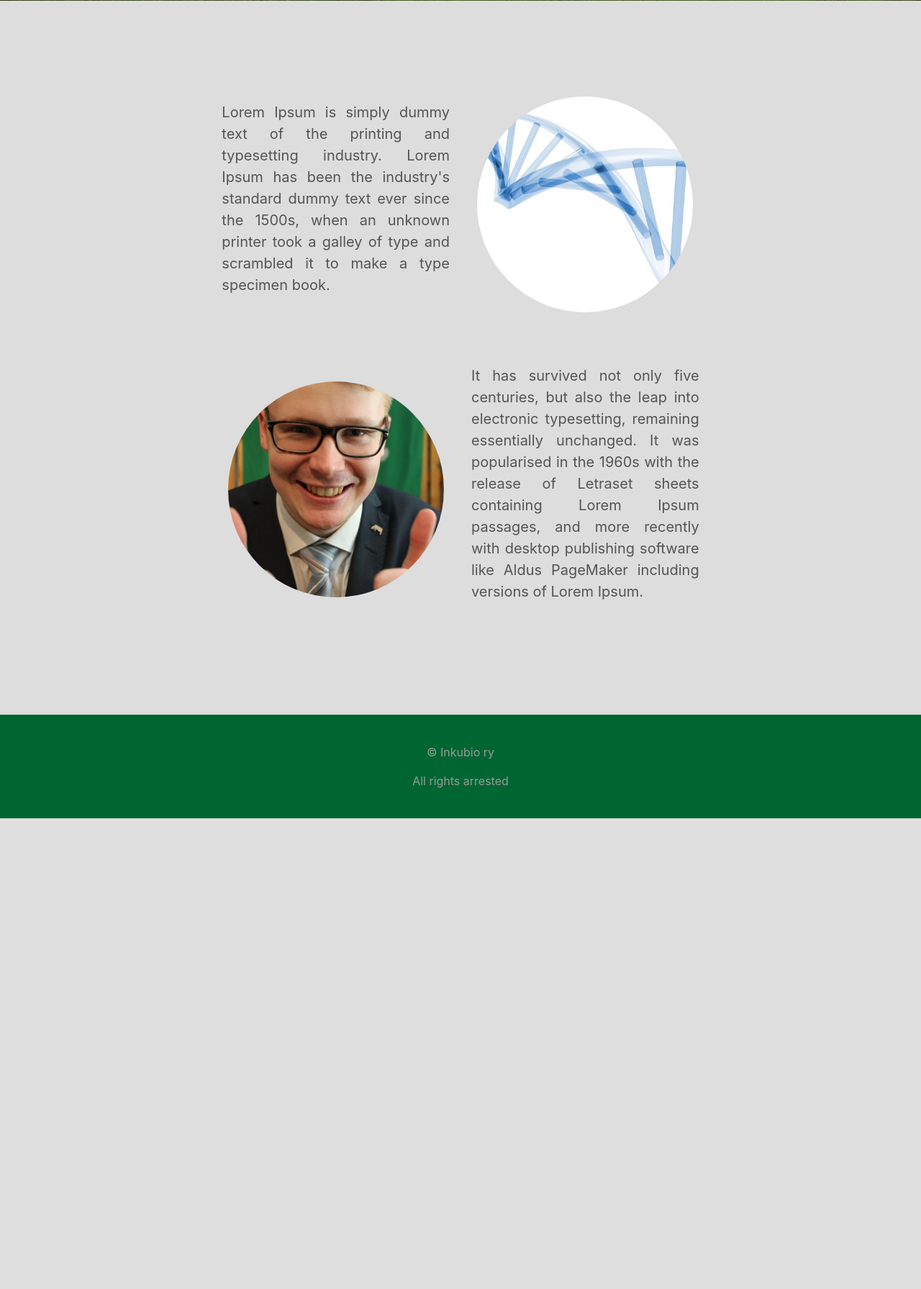
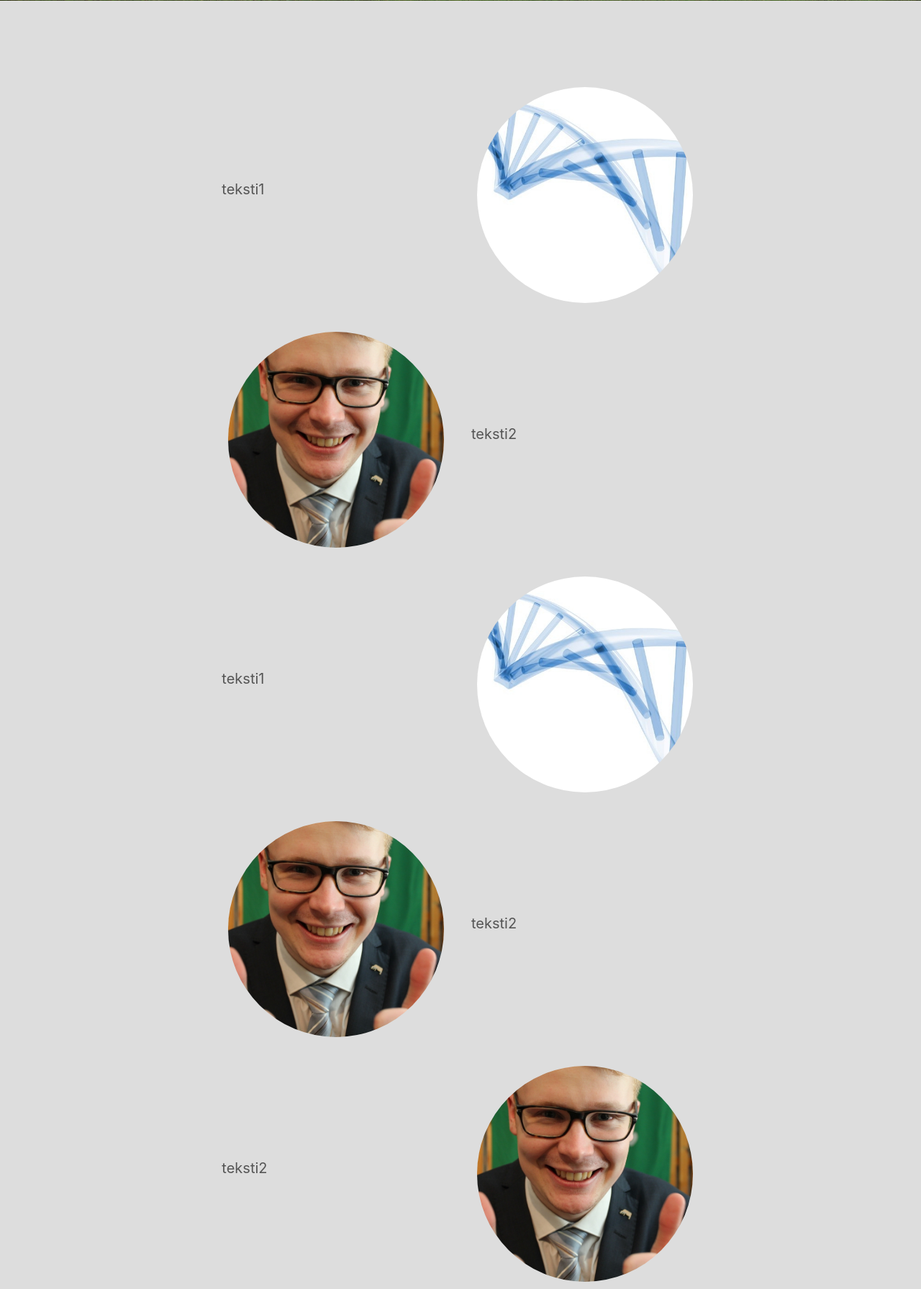
Before and after one commit to Jonesus/suur-inkubio, a WordPress theme: template index.php in a window 1280 px wide. Shown: the part 708-2499 px from the top of the page at 72% size. Before the commit the page ends 1845 px from the top, so only its background shows below. Run offline with PHP 8.4 and a stand-in for WordPress, Linux system fonts and the light colour scheme; the site name, menu and one post (Sample post) are stand-ins, and other content is empty; some libraries are stand-ins or nearby versions.

Commit message:
Refactored file structure

```diff
--- a/content.php
+++ /dev/null
@@ -1,36 +0,0 @@
-<!-- First section -->
-<div class="page-section bg-image" style="background-image: url(<?php bloginfo('template_directory');?>/assets/images/frontpage/etu.jpg);">
-
-  <div class="row">
-    <div class="col-lg-12 title-text text-center">
-      <h1>Suur-Inkubio</h1>
-      <p class="ingress-text">Gotta get dat 75 fuksia</p>
-    </div>
-  </div>
-
-</div>
-<!-- End first section -->
-
-<!-- Second section -->
-<div class="page-section">
-
-  <div class="row row-content justify-content-center">
-    <div class="col-md-6 col-lg-4 align-self-center">
-      <p class="paragraph-text text-justify">Lorem Ipsum is simply dummy text of the printing and typesetting industry. Lorem Ipsum has been the industry's standard dummy text ever since the 1500s, when an unknown printer took a galley of type and scrambled it to make a type specimen book.</p>
-    </div>
-    <div class="col-md-6 col-lg-4 align-self-center text-center">
-      <img class="rounded-circle img-fluid" alt="" src="<?php bloginfo('template_directory');?>/assets/images/frontpage/genes.jpg">
-    </div>
-  </div>
-
-  <div class="row row-content justify-content-center flex-column-reverse flex-md-row">
-    <div class="col-md-6 col-lg-4 align-self-center text-center">
-      <img class="rounded-circle img-fluid" alt="" src="<?php bloginfo('template_directory');?>/assets/images/frontpage/poutsi.jpg">
-    </div>
-    <div class="col-md-6 col-lg-4 align-self-center">
-      <p class="paragraph-text text-justify">It has survived not only five centuries, but also the leap into electronic typesetting, remaining essentially unchanged. It was popularised in the 1960s with the release of Letraset sheets containing Lorem Ipsum passages, and more recently with desktop publishing software like Aldus PageMaker including versions of Lorem Ipsum.</p>
-    </div>
-  </div>
-
-</div>
-<!-- End second section -->
--- /dev/null
+++ b/functions.php
@@ -0,0 +1,15 @@
+<?php
+
+function add_template($filename, $arguments) {
+    # Horrible hack to get path from echoed output
+    ob_start();
+    $basedir = bloginfo('template_directory');
+    $basedir = ob_get_contents();
+    ob_end_clean();
+
+    # Assign args to a new variable for passing namespace to include
+    $args = $arguments;
+    include( locate_template('/template-parts/' . $filename, false, false));
+}
+
+?>
--- a/index.php
+++ b/index.php
@@ -1,5 +1,20 @@
 <?php get_header(); ?>
 
-<?php get_template_part("content"); ?>
+<?php add_template("image-title.php", ["bg-img" => "frontpage/etu.jpg",
+                                       "h1" => "Suur-Inkubio",
+                                       "p" => "Gotta get dat 75 fuksia",]); ?>
+
+<?php add_template("text-image.php", ["rows" => [ ["teksti1", "frontpage/genes.jpg"],
+                                                  ["teksti2", "frontpage/poutsi.jpg"],
+                                                  ["teksti1", "frontpage/genes.jpg"],
+                                                  ["teksti2", "frontpage/poutsi.jpg"],
+                                                  ["teksti2", "frontpage/poutsi.jpg"],
+                                                ]]); ?>
+
+<?php add_template("image-title.php", ["bg-img" => "frontpage/kiva.jpg",
+                                       "h1" => "Kalja on hyvää",
+                                       "p" => "Kimble on huono peli",]); ?>
+
+
 
 <?php get_footer(); ?>
--- /dev/null
+++ b/template-parts/image-title.php
@@ -0,0 +1,14 @@
+<!-- First section -->
+<div class="page-section bg-image" style="<?php
+        $imgname = $args["bg-img"];
+        echo "background-image: url($basedir/assets/images/$imgname);";
+        ?>" >
+
+  <div class="row">
+    <div class="col-lg-12 title-text text-center">
+      <h1> <?php echo $args["h1"] ?> </h1>
+      <p class="ingress-text"> <?php echo $args["p"] ?> </p>
+    </div>
+  </div>
+
+</div>
--- /dev/null
+++ b/template-parts/text-image.php
@@ -0,0 +1,34 @@
+
+<!-- Second section -->
+<div class="page-section">
+
+  <?php $i = 0; foreach($args["rows"] as $row) { $i++;
+    if ($i % 2 == 1) : ?>
+
+    <!-- Text left, image right -->
+    <div class="row justify-content-center">
+      <div class="col-md-6 col-lg-4 align-self-center text-center">
+        <p class="paragraph-text text-justify"><?php echo $row[0] ?></p>
+      </div>
+      <div class="col-md-6 col-lg-4 align-self-center text-center">
+        <img class="rounded-circle img-fluid" alt="" src="<?php echo $basedir . "/assets/images/" . $row[1]?>" >
+      </div>
+    </div>
+
+    <?php else : ?>
+
+    <!-- Text right, image left -->
+    <div class="row justify-content-center flex-column-reverse flex-md-row">
+      <div class="col-md-6 col-lg-4 align-self-center text-center">
+        <img class="rounded-circle img-fluid" alt="" src="<?php echo $basedir . "/assets/images/" . $row[1]?>">
+      </div>
+      <div class="col-md-6 col-lg-4 align-self-center text-center">
+        <p class="paragraph-text text-justify"><?php echo $row[0] ?></p>
+      </div>
+    </div>
+
+	<?php endif;
+  } ?>
+
+</div>
+<!-- End second section -->
```
Also changed, not shown: pages/abeille/index.php (+8 -9 lines).
